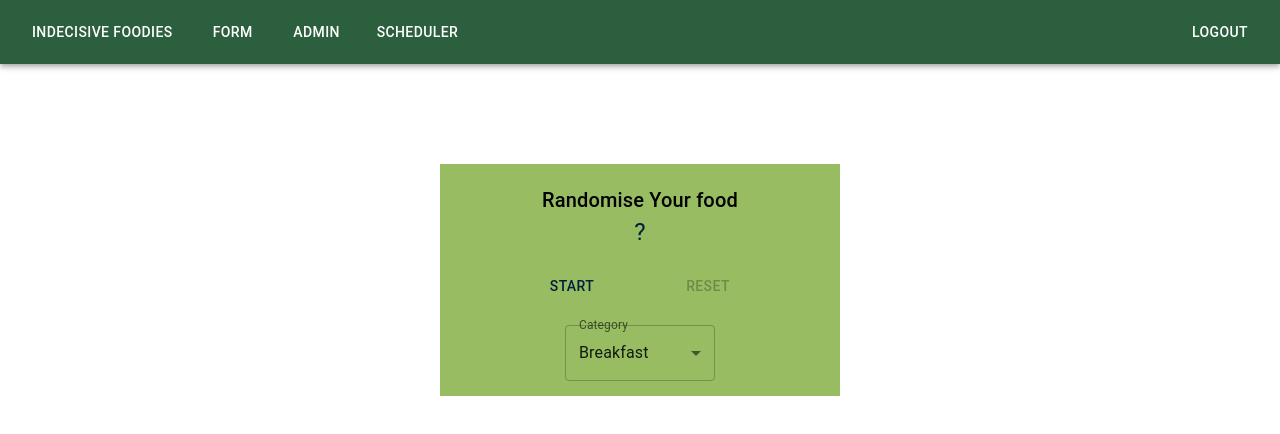
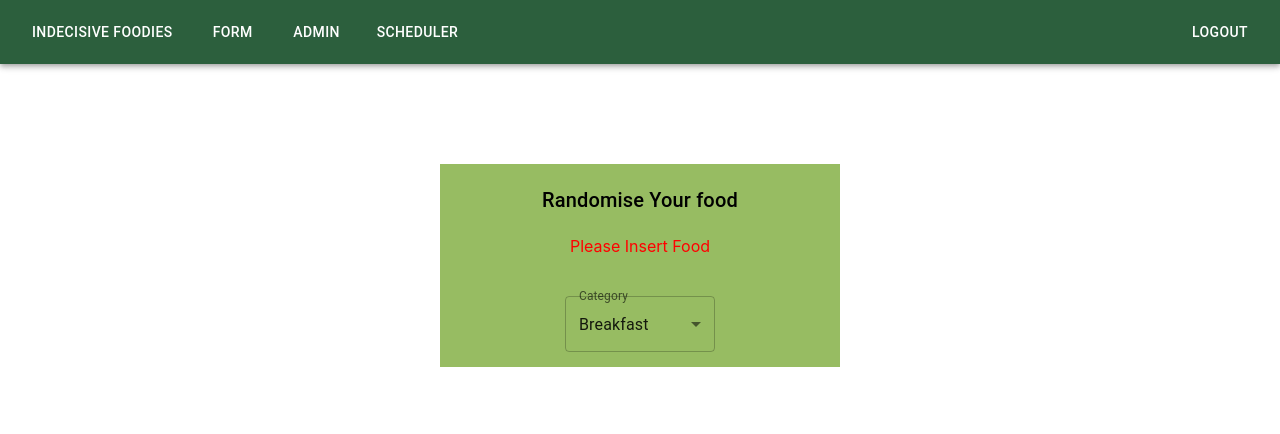
Before and after one commit to Evande1/indecisive-foodies, a React (Create React App) app in the folder frontend/: page / in a window 1280 px wide. Shown: the top 434 px of the page. Built offline with nearby package versions, Linux system fonts and the light colour scheme; no server answers; sample sign-in values are in the browser's storage.

Commit message:
fix error handling

```diff
--- a/frontend/src/pages/HomePage.tsx
+++ b/frontend/src/pages/HomePage.tsx
@@ -52,7 +52,7 @@ const HomePage = () => {
             })
             .catch(error => console.log(`Error: ${ error }`))
     }
-    return <Grid container>
+    return  <Grid container>
         <Grid item xs={ 12 }><Box sx={ { margin : "100px" } }/></Grid>
         <Grid item xs={ 12 }>
             <Box
@@ -75,8 +75,21 @@ const HomePage = () => {
                         Randomise Your food
                     </Typography>
                 </Box>
+                { namesList.length == 0 ?
+                    <Box sx={{
+                        marginLeft : "auto",
+                        marginRight : "auto",
+                        color: "red",
+                        marginTop: "20px",
+                        marginBottom: "20px",
+                    }}
 
-                <RandomPicker items={ namesList }></RandomPicker>
+                    >
+                        Please Insert Food
+                    </Box> :
+                    <RandomPicker items={ namesList }></RandomPicker>
+                }
+
                 <Box sx={ {
                     marginLeft : "auto",
                     marginRight : "auto",
```
